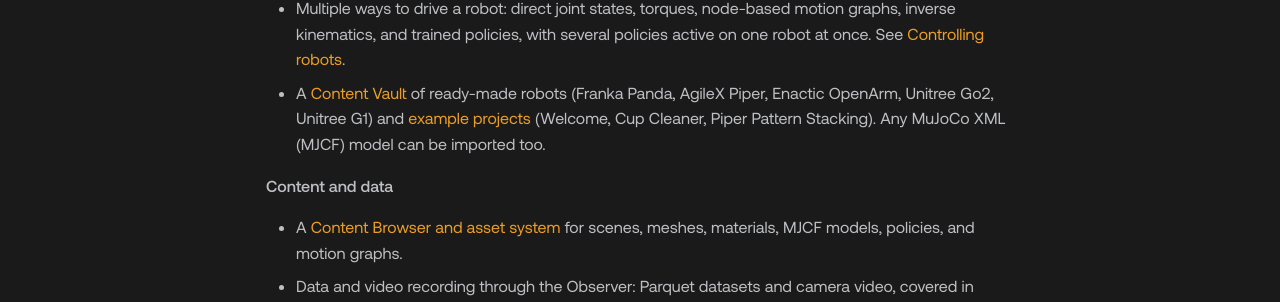
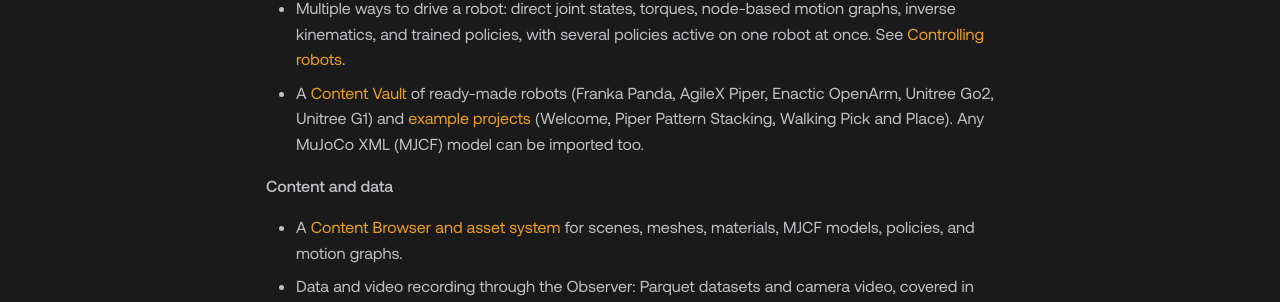
Before and after one commit to ZoreAnuj/luckyrobots-docs, an MkDocs documentation site: the page built from docs/whats-new.md, in a window 1280 px wide and 1400 px high, scrolled down 84 px. Shown: the part 646-948 px from the top of the window. Built offline with MkDocs 1.6.1 and Material for MkDocs 9.7.7, drawn with Linux system fonts in a browser that asks for light colours; some web fonts are replaced; the version menu is left out.

Commit message:
feat: initial videos

```diff
--- a/docs/stylesheets/extra.css
+++ b/docs/stylesheets/extra.css
@@ -317,6 +317,17 @@ body { font-synthesis: style; }
 /* ---- layout polish ---- */
 .md-grid { max-width: 68rem; }
 
+/* Embedded tutorial videos — responsive, capped width, rounded to match cards. */
+.md-typeset .doc-video {
+  display: block;
+  width: 100%;
+  max-width: 720px;
+  margin: 1em 0 1.5em;
+  border-radius: 0.4rem;
+  border: 1px solid var(--md-default-fg-color--lightest);
+  background: #000;
+}
+
 .md-typeset h3 + p > code,
 .md-typeset h3 + .highlight { scroll-margin-top: 4rem; }
 
--- a/docs/whats-new.md
+++ b/docs/whats-new.md
@@ -27,7 +27,7 @@ The first public release.
   once. See [Controlling robots](scripting/guides/controlling-robots.md).
 - A [Content Vault](robots.md) of ready-made robots (Franka Panda, AgileX Piper, Enactic
   OpenArm, Unitree Go2, Unitree G1) and
-  [example projects](example-projects.md) (Welcome, Cup Cleaner, Piper Pattern Stacking).
+  [example projects](example-projects.md) (Welcome, Piper Pattern Stacking, Walking Pick and Place).
   Any MuJoCo XML (MJCF) model can be imported too.
 
 **Content and data**
```
Also changed, not shown: docs/example-projects.md (+30 -19 lines), 3 other files.
